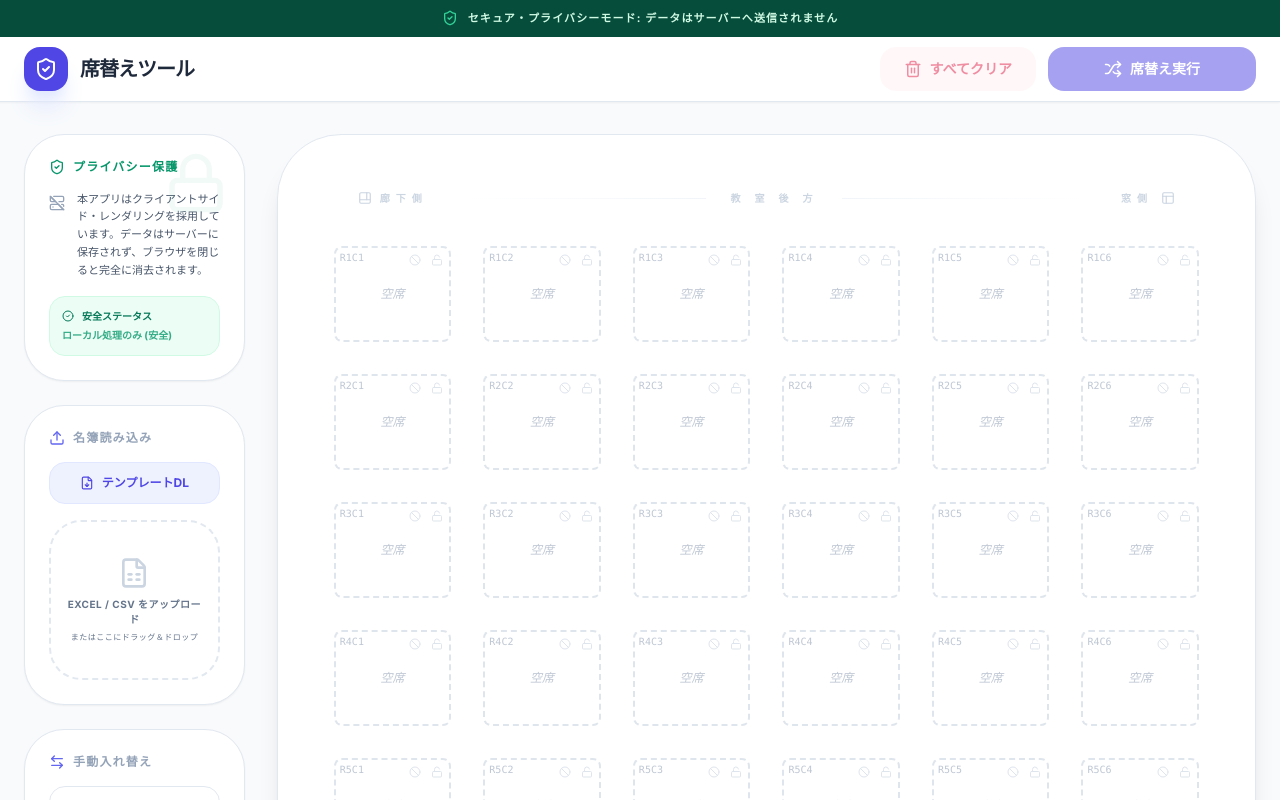
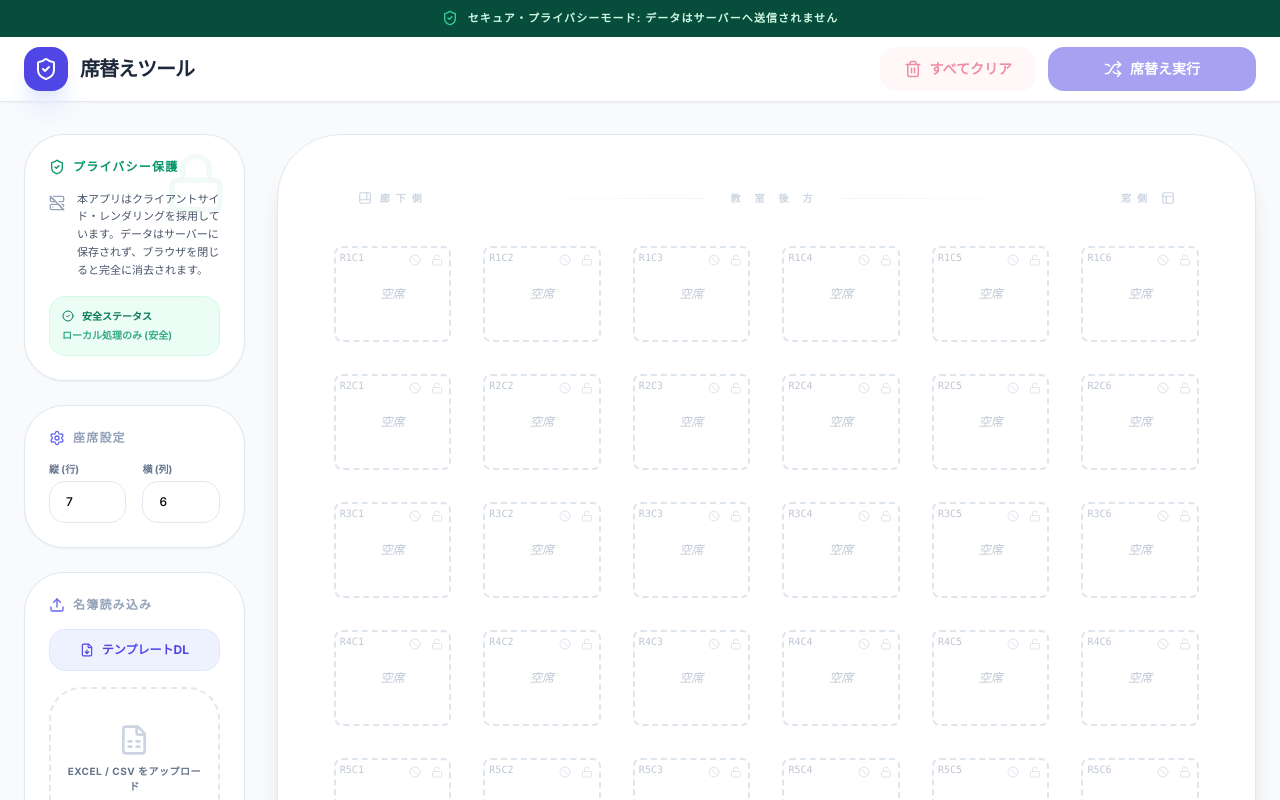
Before and after one commit to kenkisekihara/Seat-change-app, a React (Vite) app: page / in a window 1280 px wide. Shown: the top 800 px of the page. Built offline with nearby package versions, Linux system fonts and the light colour scheme.

Commit message:
feat: Add settings for row and column count
Allow users to customize the number of rows and columns in the classroom layout, enhancing flexibility.

```diff
--- a/App.tsx
+++ b/App.tsx
@@ -15,7 +15,8 @@ import {
   CheckCircle2,
   ServerOff,
   Layout,
-  Trash2
+  Trash2,
+  Settings
 } from 'lucide-react';
 import { Student, Seat, Gender } from './types';
 import { ROWS, COLS, DEFAULT_STUDENTS } from './constants';
@@ -28,18 +29,20 @@ const App: React.FC = () => {
   const [swapIds, setSwapIds] = useState({ id1: '', id2: '' });
   const [isProcessing, setIsProcessing] = useState(false);
   const [isClearModalOpen, setIsClearModalOpen] = useState(false);
+  const [rows, setRows] = useState(ROWS);
+  const [cols, setCols] = useState(COLS);
 
   /**
    * 座席の初期化
    * 空席を教室後方（画面上部）に配置するロジック
    */
-  const initializeSeats = useCallback((studentList: Student[], resetState: boolean = false) => {
+  const initializeSeats = useCallback((studentList: Student[], currentRows: number, currentCols: number, resetState: boolean = false) => {
     setSeats(prevSeats => {
-      const totalSeatsCount = ROWS * COLS;
+      const totalSeatsCount = currentRows * currentCols;
       const newSeats: Seat[] = [];
 
-      for (let r = 0; r < ROWS; r++) {
-        for (let c = 0; c < COLS; c++) {
+      for (let r = 0; r < currentRows; r++) {
+        for (let c = 0; c < currentCols; c++) {
           const existingSeat = prevSeats.find(s => s.row === r && s.col === c);
           newSeats.push({
             row: r,
@@ -68,8 +71,8 @@ const App: React.FC = () => {
   }, []);
 
   useEffect(() => {
-    initializeSeats(students);
-  }, [initializeSeats]);
+    initializeSeats(students, rows, cols);
+  }, [initializeSeats, rows, cols]);
 
   const handleShuffle = () => {
     if (students.length === 0) {
@@ -203,7 +206,7 @@ const App: React.FC = () => {
         gender: ((row['性別'] === '女' || row['gender'] === 'female') ? '女' : '男') as Gender
       })).filter(s => s.id);
       setStudents(imported);
-      initializeSeats(imported);
+      initializeSeats(imported, rows, cols);
       setIsProcessing(false);
     };
     reader.readAsBinaryString(file);
@@ -238,12 +241,12 @@ const App: React.FC = () => {
   const exportExcel = () => {
     const tableData = [];
     const header = [];
-    for (let c = 0; c < COLS; c++) header.push(`${c + 1}列目`);
+    for (let c = 0; c < cols; c++) header.push(`${c + 1}列目`);
     tableData.push(header);
 
-    for (let r = 0; r < ROWS; r++) {
+    for (let r = 0; r < rows; r++) {
       const rowArr = [];
-      for (let c = 0; c < COLS; c++) {
+      for (let c = 0; c < cols; c++) {
         const seat = seats.find(s => s.row === r && s.col === c);
         if (seat?.isUnusable) {
           rowArr.push("使用不可");
@@ -257,7 +260,7 @@ const App: React.FC = () => {
     }
 
     const ws = XLSX.utils.aoa_to_sheet(tableData);
-    ws['!cols'] = Array(COLS).fill({ wch: 25 });
+    ws['!cols'] = Array(cols).fill({ wch: 25 });
     const wb = XLSX.utils.book_new();
     XLSX.utils.book_append_sheet(wb, ws, "座席表");
     XLSX.writeFile(wb, "座席表_出力.xlsx");
@@ -265,7 +268,7 @@ const App: React.FC = () => {
 
   const handleClearAll = () => {
     setStudents([]);
-    initializeSeats([], true);
+    initializeSeats([], rows, cols, true);
     setSelectedSeatIndex(null);
     setSwapIds({ id1: '', id2: '' });
     setIsClearModalOpen(false);
@@ -345,6 +348,36 @@ const App: React.FC = () => {
 
           <section className="bg-white p-6 rounded-[2rem] sm:rounded-[2.5rem] border border-slate-200 shadow-sm relative overflow-hidden">
             <h2 className="text-xs font-black text-slate-400 uppercase tracking-widest mb-4 flex items-center gap-2">
+              <Settings size={16} className="text-indigo-500" /> 座席設定
+            </h2>
+            <div className="flex gap-4">
+              <div className="flex-1">
+                <label className="block text-[10px] font-bold text-slate-500 mb-1">縦 (行)</label>
+                <input
+                  type="number"
+                  min="1"
+                  max="20"
+                  value={rows}
+                  onChange={(e) => setRows(Math.max(1, parseInt(e.target.value) || 1))}
+                  className="w-full px-4 py-3 text-xs border border-slate-200 rounded-2xl outline-none focus:ring-4 focus:ring-indigo-500/10 focus:border-indigo-500 transition-all font-medium"
+                />
+              </div>
+              <div className="flex-1">
+                <label className="block text-[10px] font-bold text-slate-500 mb-1">横 (列)</label>
+                <input
+                  type="number"
+                  min="1"
+                  max="20"
+                  value={cols}
+                  onChange={(e) => setCols(Math.max(1, parseInt(e.target.value) || 1))}
+                  className="w-full px-4 py-3 text-xs border border-slate-200 rounded-2xl outline-none focus:ring-4 focus:ring-indigo-500/10 focus:border-indigo-500 transition-all font-medium"
+                />
+              </div>
+            </div>
+          </section>
+
+          <section className="bg-white p-6 rounded-[2rem] sm:rounded-[2.5rem] border border-slate-200 shadow-sm relative overflow-hidden">
+            <h2 className="text-xs font-black text-slate-400 uppercase tracking-widest mb-4 flex items-center gap-2">
               <Upload size={16} className="text-indigo-500" /> 名簿読み込み
             </h2>
             <button
@@ -414,7 +447,10 @@ const App: React.FC = () => {
 
             {/* Seating Grid */}
             <div className="flex-1 overflow-x-auto sm:overflow-visible">
-              <div className="grid grid-cols-6 gap-2 sm:gap-6 xl:gap-8 min-w-[450px] sm:min-w-0">
+              <div
+                className="grid gap-2 sm:gap-6 xl:gap-8 min-w-[450px] sm:min-w-0"
+                style={{ gridTemplateColumns: `repeat(${cols}, minmax(0, 1fr))` }}
+              >
                 {seats.map((seat, index) => (
                   <SeatCard
                     key={index}
```
